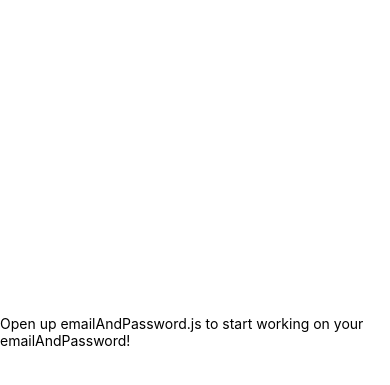
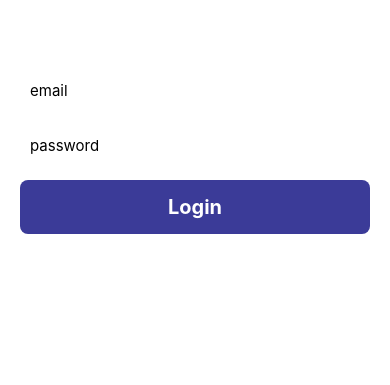
Before and after one commit to AhsanZX97/authenticationReactNative, a React Native app: screen / in a window 390 px wide. Shown: the part 231-616 px from the top of the page. Built offline with nearby package versions, Linux system fonts and the light colour scheme.

Commit message:
made login page

```diff
--- a/App.js
+++ b/App.js
@@ -32,8 +32,6 @@ class App extends React.Component {
 const styles = StyleSheet.create({
   container: {
     flex: 1,
-    backgroundColor: '#fff',
-    alignItems: 'center',
     justifyContent: 'center',
   },
 });
--- a/components/emailAndPassword.js
+++ b/components/emailAndPassword.js
@@ -1,11 +1,32 @@
 import React from 'react';
-import { StyleSheet, Text, View, ClippingRectangle } from 'react-native';
+import { StyleSheet, Text, View, TextInput, TouchableOpacity } from 'react-native';
 
 class EmailAndPassword extends React.Component {
+
+    state = {
+        email: '',
+        password: '',
+        error: ''
+    }
+
     render() {
         return (
             <View style={styles.container}>
-                <Text>Open up emailAndPassword.js to start working on your emailAndPassword!</Text>
+                <TextInput placeholder="email" style={styles.input}
+                    value={this.state.email}
+                    onChangeText={email => this.setState({ email })} />
+
+                <TextInput placeholder="password" style={styles.input}
+                    value={this.state.password}
+                    onChangeText={password => this.setState({ password })} />
+
+                <TouchableOpacity style={styles.buttonContainer}>
+                    <Text style={styles.buttonText}>Login</Text>
+
+                </TouchableOpacity>
+                <Text style={styles.errorText}>
+                    {this.state.error}
+                </Text>
             </View>
         )
     }
@@ -14,8 +35,35 @@ class EmailAndPassword extends React.Component {
 const styles = StyleSheet.create({
     container: {
         flex: 1,
-        justifyContent: 'center'
+        padding: 20
     },
+    input: {
+        height: 40,
+        backgroundColor: 'rgba(255,255,255,.5)',
+        paddingLeft: 10,
+        marginBottom: 15,
+        borderRadius: 5,
+        fontSize: 15
+    },
+    errorText: {
+        fontSize: 15,
+        color: 'red',
+        alignSelf: 'center',
+        marginTop:15
+    },
+
+    buttonText: {
+        textAlign: 'center',
+        color: '#fff',
+        fontWeight: 'bold',
+        fontSize: 20
+    },
+
+    buttonContainer: {
+        backgroundColor: '#3B3B98',
+        padding: 15,
+        borderRadius: 8
+    }
 });
 
 export default EmailAndPassword;
```
